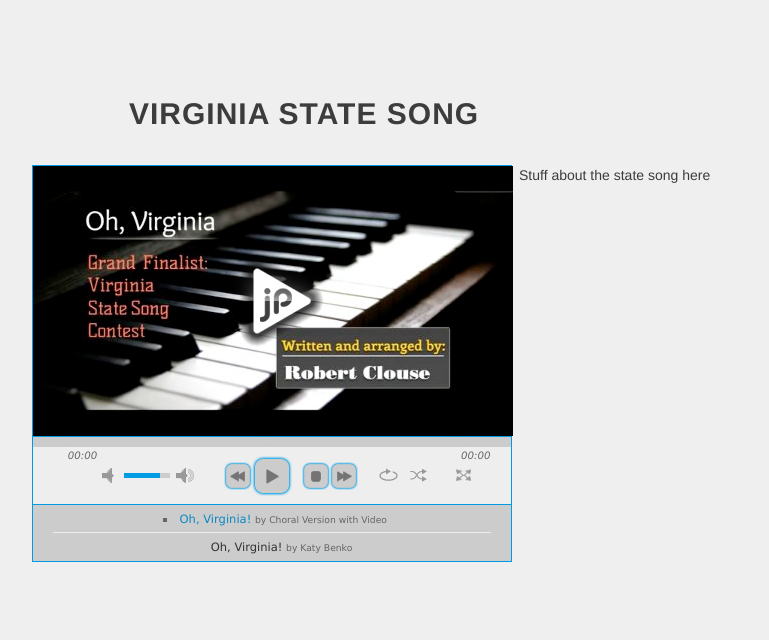
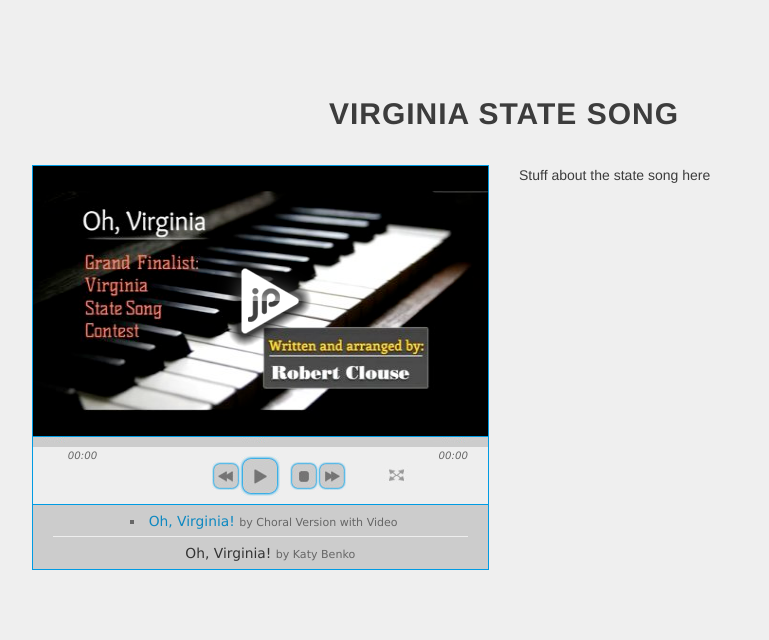
Before and after one commit to alleyway/bobclouse, a website: page index.html in a window 1280 px wide. Shown: the part 1625-2265 px from the top of the page, without its empty margins (136-905 px from the left). Drawn offline with Linux system fonts and the light colour scheme; grey boxes are pictures that could not be loaded.

```diff
--- a/css/grayscale.css
+++ b/css/grayscale.css
@@ -495,3 +495,7 @@
     margin-top:20px;
     margin-bottom: 6px;
 }
+
+.custom-playlist {
+    font-size: larger;
+}
--- a/index.html
+++ b/index.html
@@ -150,13 +150,13 @@
 
     <section id="state_song" class="container content-section">
         <div class="row">
-            <div class="col-lg-8 col-lg-offset-2">
+            <div class="col-lg-8 col-lg-offset-2 text-center">
                 <h2>Virginia State Song</h2>
             </div>
         </div>
         <div class="row">
             <div class="col-lg-offset-1 col-lg-5 text-center">
-                <div id="jp_container_1" class="jp-video jp-video-270p" role="application" aria-label="media player">
+                <div id="jp_container_1" class="jp-video jp-video-270p" role="application" aria-label="media player" style="width:100%;">
                     <div class="jp-type-playlist">
                         <div id="jquery_jplayer_1" class="jp-jplayer"></div>
                         <div class="jp-gui">
@@ -175,13 +175,13 @@
                                     <div class="jp-title" aria-label="title">&nbsp;</div>
                                 </div>
                                 <div class="jp-controls-holder">
-                                    <div class="jp-volume-controls">
-                                        <button class="jp-mute" role="button" tabindex="0">mute</button>
-                                        <button class="jp-volume-max" role="button" tabindex="0">max volume</button>
-                                        <div class="jp-volume-bar">
-                                            <div class="jp-volume-bar-value"></div>
-                                        </div>
-                                    </div>
+                                    <!--<div class="jp-volume-controls">-->
+                                        <!--<button class="jp-mute" role="button" tabindex="0">mute</button>-->
+                                        <!--<button class="jp-volume-max" role="button" tabindex="0">max volume</button>-->
+                                        <!--<div class="jp-volume-bar">-->
+                                            <!--<div class="jp-volume-bar-value"></div>-->
+                                        <!--</div>-->
+                                    <!--</div>-->
                                     <div class="jp-controls">
                                         <button class="jp-previous" role="button" tabindex="0">previous</button>
                                         <button class="jp-play" role="button" tabindex="0">play</button>
@@ -189,14 +189,14 @@
                                         <button class="jp-next" role="button" tabindex="0">next</button>
                                     </div>
                                     <div class="jp-toggles">
-                                        <button class="jp-repeat" role="button" tabindex="0">repeat</button>
-                                        <button class="jp-shuffle" role="button" tabindex="0">shuffle</button>
+                                        <!--<button class="jp-repeat" role="button" tabindex="0">repeat</button>-->
+                                        <!--<button class="jp-shuffle" role="button" tabindex="0">shuffle</button>-->
                                         <button class="jp-full-screen" role="button" tabindex="0">full screen</button>
                                     </div>
                                 </div>
                             </div>
                         </div>
-                        <div class="jp-playlist">
+                        <div class="jp-playlist custom-playlist">
                             <ul>
                                 <!-- The method Playlist.displayPlaylist() uses this unordered list -->
                                 <li></li>
--- a/js/grayscale.js
+++ b/js/grayscale.js
@@ -129,7 +129,10 @@
         autoBlur: false,
         smoothPlayBar: true,
         keyEnabled: true,
-        audioFullScreen: true
+        audioFullScreen: true,
+        size: {
+            width: "100%"
+        }
     });
 
 
```
